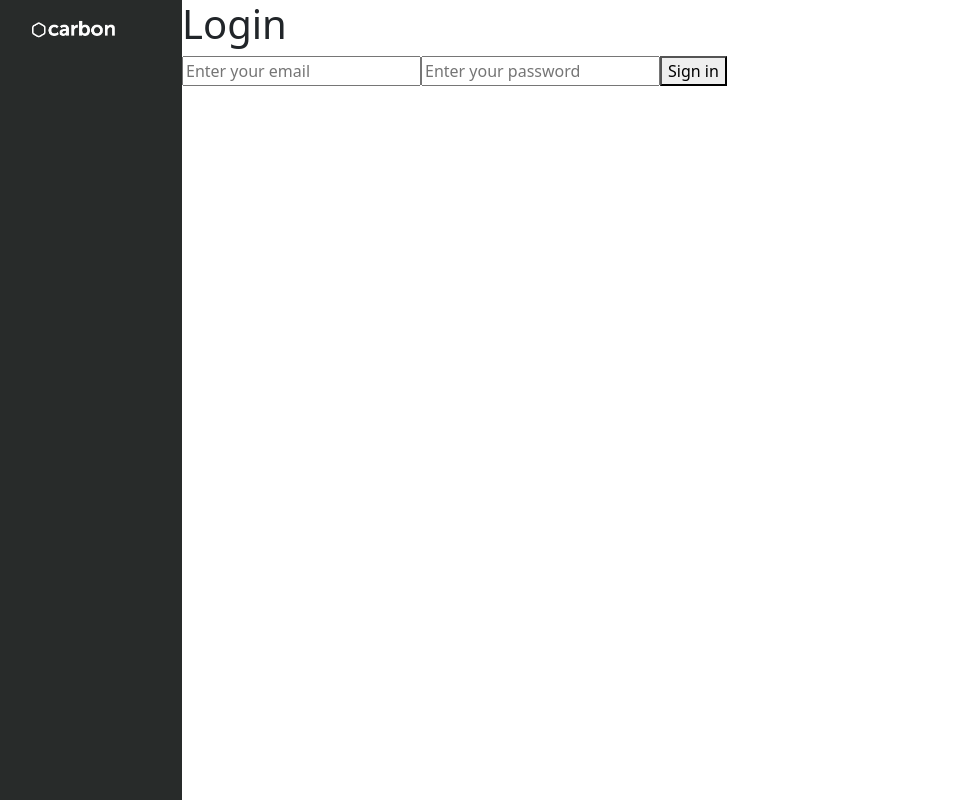
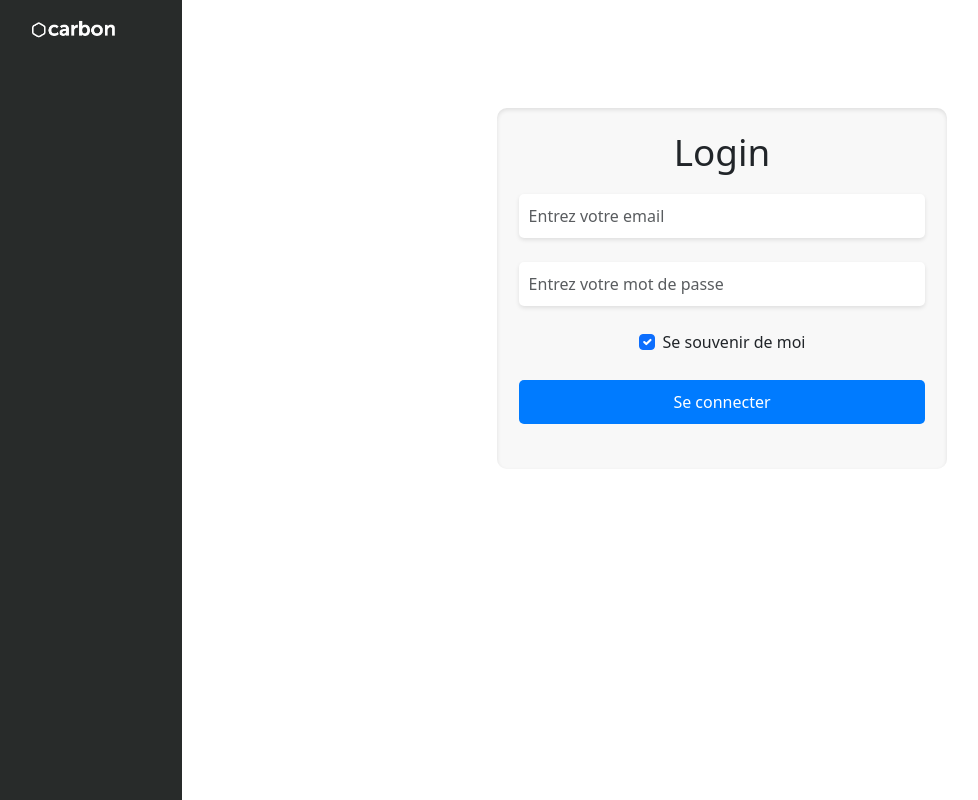
Before and after one commit to lvmeyer/hackaton-m2, a React (Vite) app in the folder front/: page /login in a window 1280 px wide. Shown: the whole page, without its empty margins (18-996 px from the left). Built offline with nearby package versions, Linux system fonts and the light colour scheme.

Commit message:
add login form

```diff
--- a/front/src/Vues/Login.tsx
+++ b/front/src/Vues/Login.tsx
@@ -46,24 +46,49 @@ function Login() {
 
 	return (
 		<>
-			<h1>Login</h1>
-			<form onSubmit={handleSubmitLogin}>
-				<input
+			<form className="login_form" onSubmit={handleSubmitLogin}>
+				<h1>Login</h1>
+				<div className="form-outline mb-4">
+					<input
 					type="email"
-					placeholder="Enter your email"
+					placeholder="Entrez votre email"
 					value={email}
 					onChange={(e) => setEmail(e.target.value)}
-				/>
-				<input
+					className="form-control"
+					/>
+				</div>
+
+				<div className="form-outline mb-4">
+					<input
 					type="password"
-					placeholder="Enter your password"
+					placeholder="Entrez votre mot de passe"
 					value={password}
 					onChange={(e) => setPassword(e.target.value)}
-				/>
+					className="form-control"
+					/>
+				</div>
 
-				<button type="submit">Sign in</button>
+				<div className="row mb-4">
+					<div className="col d-flex justify-content-center">
+					<div className="form-check">
+						<input
+						className="form-check-input"
+						type="checkbox"
+						value=""
+						id="form2Example34"
+						checked
+						/>
+						<label className="form-check-label">Se souvenir de moi</label>
+					</div>
+					</div>
+				</div>
+
+				<button type="submit" className="btn btn-primary btn-block mb-4">
+					Se connecter
+				</button>
 				{isLoading && <h2>Loading...</h2>}
 			</form>
+
 		</>
 	);
 }
--- a/front/src/Vues/Profile.tsx
+++ b/front/src/Vues/Profile.tsx
@@ -94,12 +94,10 @@ const Profil: React.FC = () => {
                 <div className='card-body'>
                   <div className="card-body p-0">
                     <span className="text-primary font-italic me-1">
-                      Mes Badges
+                      Mes Badges :
                     </span>{' '}
                     <ul className="list-group list-group-flush rounded-3">
-                      <li className="list-group-item d-flex justify-content-between align-items-center p-3">
-                        <p className="mb-0">https://mdbootstrap.com</p>
-                      </li>
+
                     </ul>
                   </div>
                 </div>
--- a/front/src/index.css
+++ b/front/src/index.css
@@ -65,6 +65,71 @@ ul > li {
     display: block;
     text-align: center;
 }
+
+/* ########### LOGIN ############# */
+
+.login_form {
+	background-color: #f8f8f8;
+	border-radius: 10px;
+	box-shadow: inset 0 2px 4px rgba(0, 0, 0, 0.1);
+	padding: 2%;
+	margin: 10% auto;
+	max-width: 450px;
+  }
+
+  .login_form h1 {
+	text-align: center;
+	font-size: 2.3rem;
+	margin-bottom: 20px;
+  }
+
+  .login_form .form-outline {
+	margin-bottom: 20px;
+  }
+
+  .login_form input[type="email"],
+  .login_form input[type="password"] {
+	width: 100%;
+	padding: 10px;
+	border: none;
+	border-radius: 5px;
+	background-color: #ffffff;
+	box-shadow: 0 2px 4px rgba(0, 0, 0, 0.1);
+  }
+
+  .login_form input[type="checkbox"] {
+	margin-right: 5px;
+  }
+
+  .login_form .btn-primary {
+	width: 100%;
+	padding: 10px;
+	border: none;
+	border-radius: 5px;
+	background-color: #007bff;
+	color: #ffffff;
+  }
+
+  .login_form .btn-primary:hover {
+	background-color: #0069d9;
+  }
+
+  .login_form .loading {
+	text-align: center;
+	margin-top: 10px;
+  }
+
+  .login_form .error {
+	color: #dc3545;
+	margin-top: 10px;
+  }
+
+  .login_form .success {
+	color: #28a745;
+	margin-top: 10px;
+  }
+
+
 /* ########### DEV PROFIL ############# */
 
 .dev-profil-section {
```
